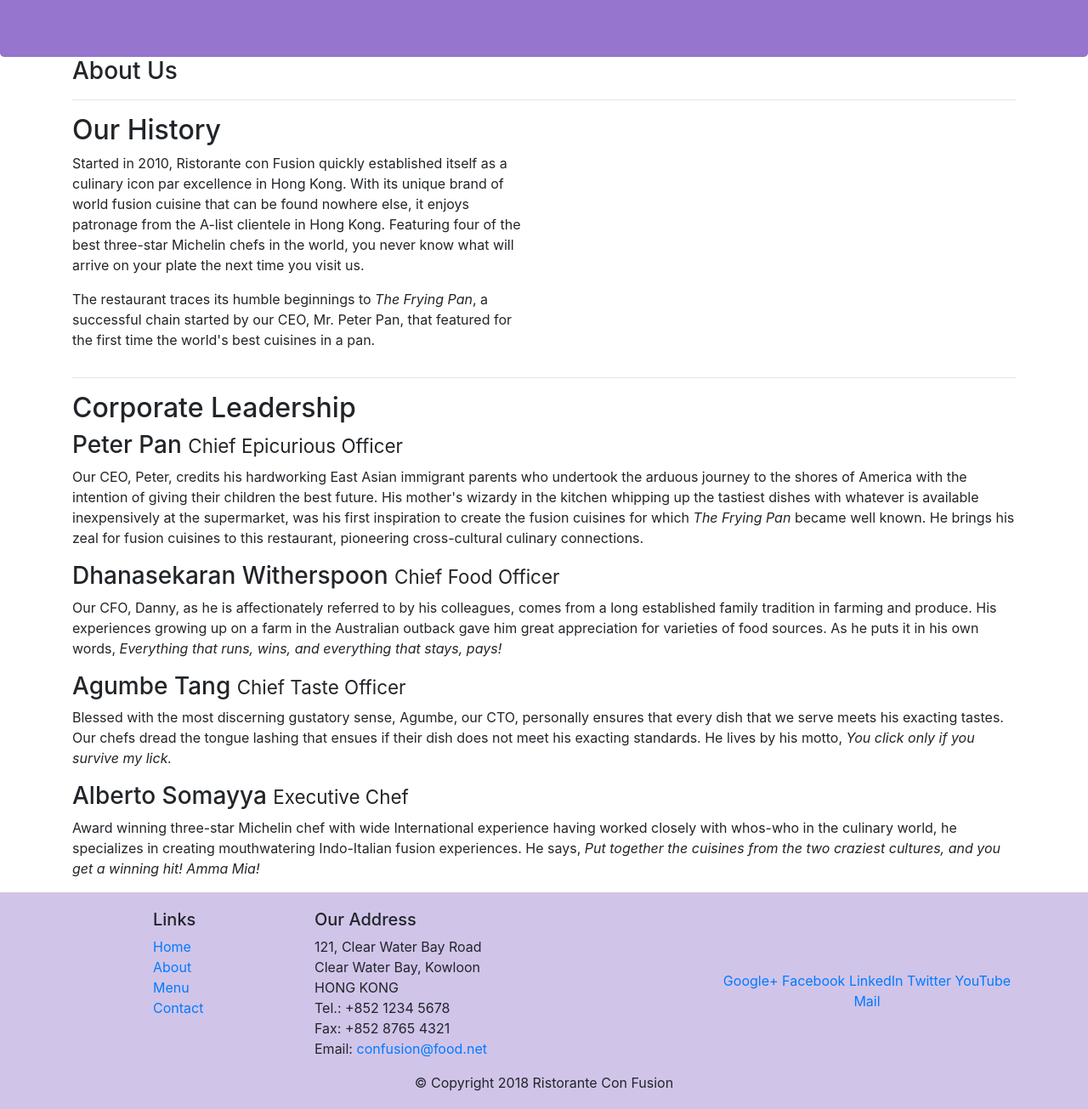
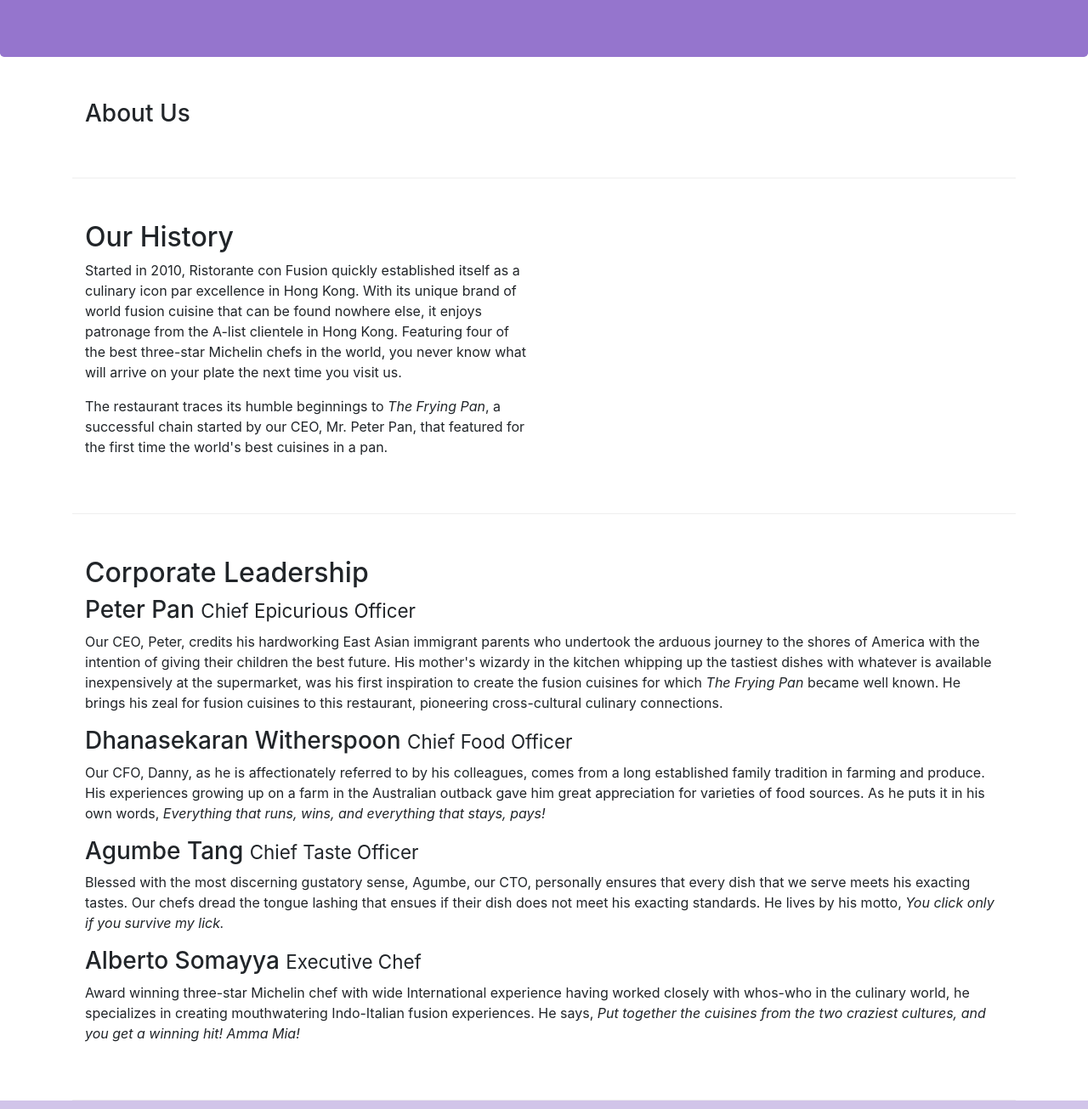
Before and after one commit to harsh1245-bit/Bootstrap-Grid-System, a website: page aboutus.html in a window 1280 px wide. Shown: the part 217-1522 px from the top of the page at 85% size. Drawn offline with nearby package versions, Linux system fonts and the light colour scheme.

Commit message:
Assignment-1

```diff
--- a/aboutus.html
+++ b/aboutus.html
@@ -15,7 +15,7 @@
     <title>Ristorante Con Fusion: About Us</title>
   </head>
 
-  <body>
+  <body data-gr-c-s-loaded="true">
     <header class="jumbotron">
       <div class="container">
         <div class="row row-header">
@@ -33,14 +33,13 @@
     </header>
 
     <div class="container">
-      <div class="row">
+      <div class="row row-content align-items-center">
         <div class="col-12 col-sm-12">
           <h3>About Us</h3>
-          <hr />
         </div>
       </div>
 
-      <div class="row">
+      <div class="row row-content">
         <div class="col-12 col-sm-6">
           <h2>Our History</h2>
           <p>
@@ -61,9 +60,8 @@
 
         <div class="col-12 col-sm"></div>
       </div>
-      <hr />
 
-      <div class="row">
+      <div class="row row-content justify-content">
         <div class="col-12 col-sm-12">
           <h2>Corporate Leadership</h2>
           <h3>Peter Pan <small>Chief Epicurious Officer</small></h3>
@@ -114,7 +112,7 @@
 
     <footer class="footer">
       <div class="container">
-        <div class="row">
+        <div class="row row-content">
           <div class="col-4 offset-1 col-sm-2">
             <h5>Links</h5>
             <ul class="list-unstyled">
--- a/css/styles.css
+++ b/css/styles.css
@@ -7,7 +7,7 @@
   margin: 0px auto;
   padding: 50px 0px 50px 0px;
   border-bottom: 1px ridge;
-  min-height: 400px;
+  min-height: 100px;
 }
 .footer {
   background-color: #d1c4e9;
```
